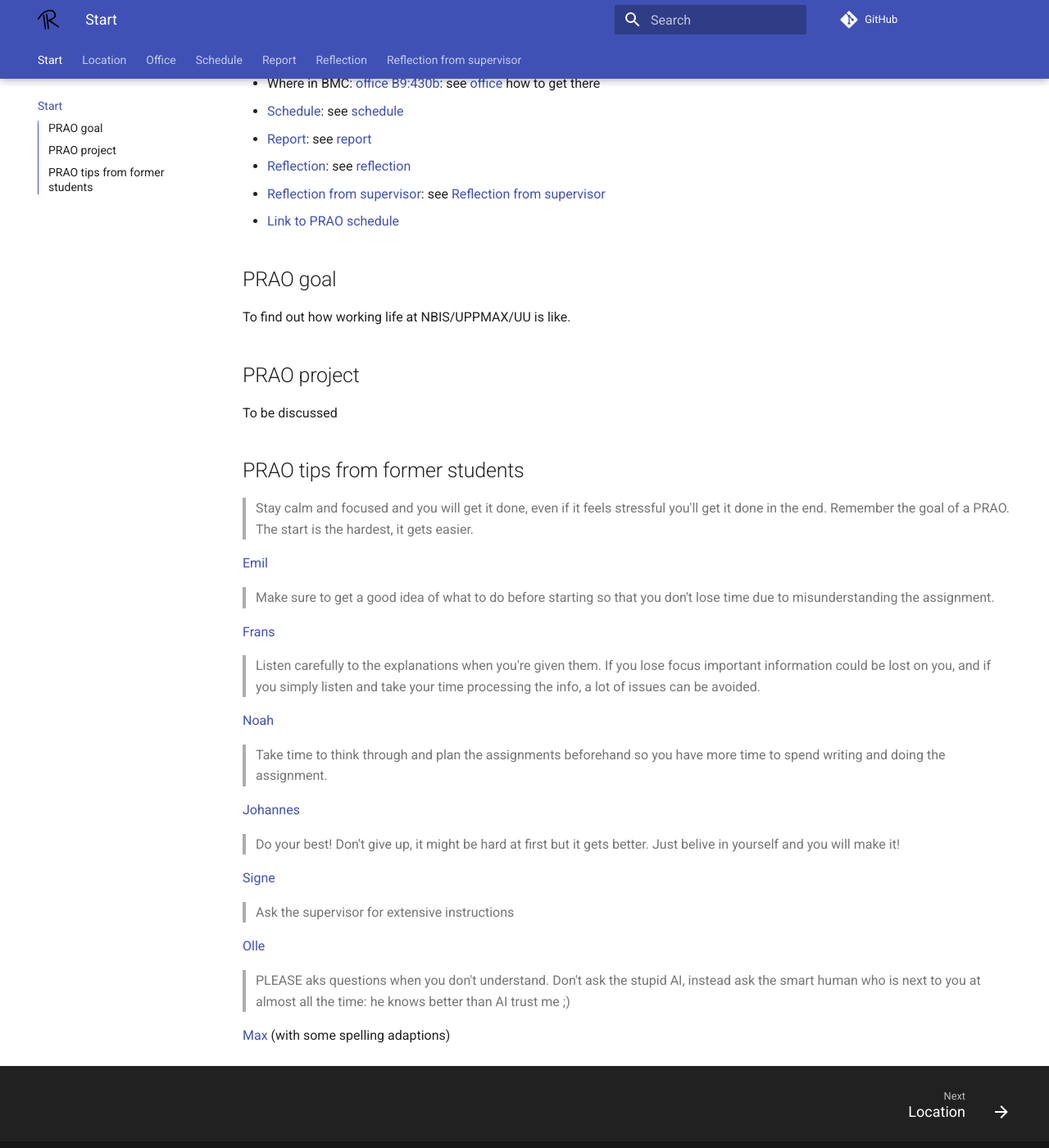
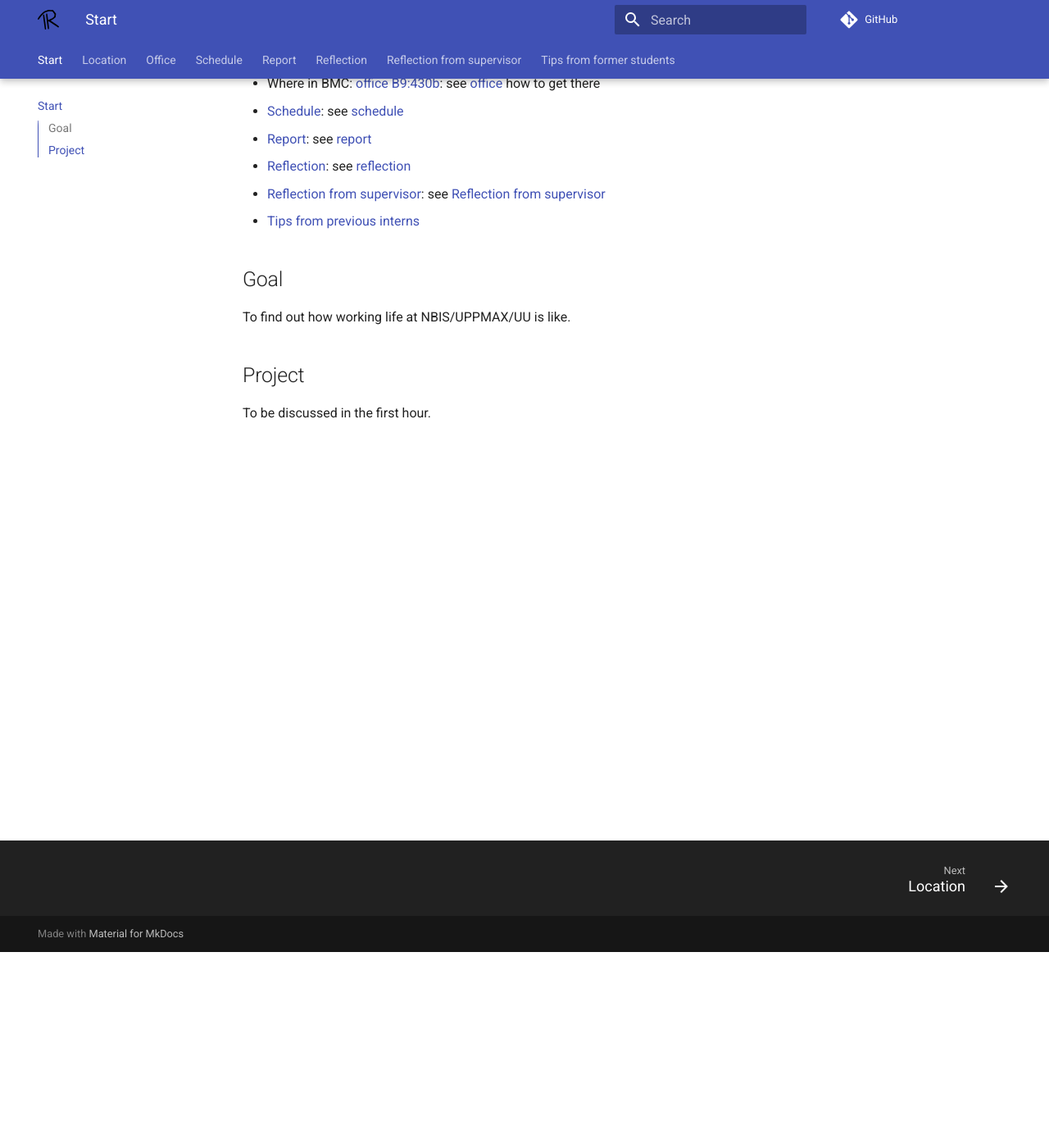
Before and after one commit to richelbilderbeek/prao_roza_20251126, an MkDocs documentation site: the page built from docs/index.md, in a window 1280 px wide and 1400 px high, scrolled down 239 px. Shown: the whole window at 82% size. Built offline with MkDocs 1.6.1 and Material for MkDocs 9.7.7, drawn with Linux system fonts in a browser that asks for light colours; comment, search, counter and statistics services are not loaded.

Commit message:
Move tips to own page

```diff
--- a/docs/index.md
+++ b/docs/index.md
@@ -10,53 +10,12 @@
 - [Report](report.md): see [report](report.md)
 - [Reflection](reflection.md): see [reflection](reflection.md)
 - [Reflection from supervisor](reflection_from_supervisor.md): see [Reflection from supervisor](reflection_from_supervisor.md)
-- [Link to PRAO schedule](https://docs.google.com/spreadsheets/d/1BkG-ni6lGVyfSBe_FIRclETSmP8F_uuYG6bkS8pue_4/edit?gid=0#gid=0)
+- [Tips from previous interns](tips.md)
 
-## PRAO goal
+## Goal
 
 To find out how working life at NBIS/UPPMAX/UU is like.
 
-## PRAO project
+## Project
 
-To be discussed
-
-## PRAO tips from former students
-
-> Stay calm and focused and you will get it done, even if it feels stressful
-> you'll get it done in the end. Remember the goal of a PRAO.
-> The start is the hardest, it gets easier.
-
-[Emil](https://github.com/richelbilderbeek/prao_emil_20240603)
-
-> Make sure to get a good idea of what to do before starting so that
-> you don't lose time due to misunderstanding the assignment.
-
-[Frans](https://github.com/richelbilderbeek/prao_frans_20241114)
-
-> Listen carefully to the explanations when you're given them.
-> If you lose focus important information could be lost on you,
-> and if you simply listen and take your time processing the info,
-> a lot of issues can be avoided.
-
-[Noah](https://github.com/richelbilderbeek/prao_noah_20250409)
-
-> Take time to think through and plan the assignments beforehand
-> so you have more time to spend writing and doing the assignment.
-
-[Johannes](https://github.com/richelbilderbeek/prao_johannes_20251107)
-
-> Do your best! Don't give up, it might be hard at first but it gets better.
-> Just belive in yourself and you will make it!
-
-[Signe](https://github.com/richelbilderbeek/prao_signe_20251107)
-
-> Ask the supervisor for extensive instructions
-
-[Olle](https://github.com/richelbilderbeek/prao_olle_20251112)
-
-> PLEASE aks questions when you don't understand.
-> Don't ask the stupid AI, instead ask the smart human who is next to you
-> at almost all the time: he knows better than AI trust me ;)
-
-[Max](https://github.com/richelbilderbeek/prao_max_20251121)
-(with some spelling adaptions)
+To be discussed in the first hour.
--- a/mkdocs.yml
+++ b/mkdocs.yml
@@ -10,6 +10,7 @@ nav:
   - report.md
   - reflection.md
   - reflection_from_supervisor.md
+  - tips.md
 
 theme:
   name: material
```
Also changed, not shown: docs/tips.md (added, +40 -0 lines).
